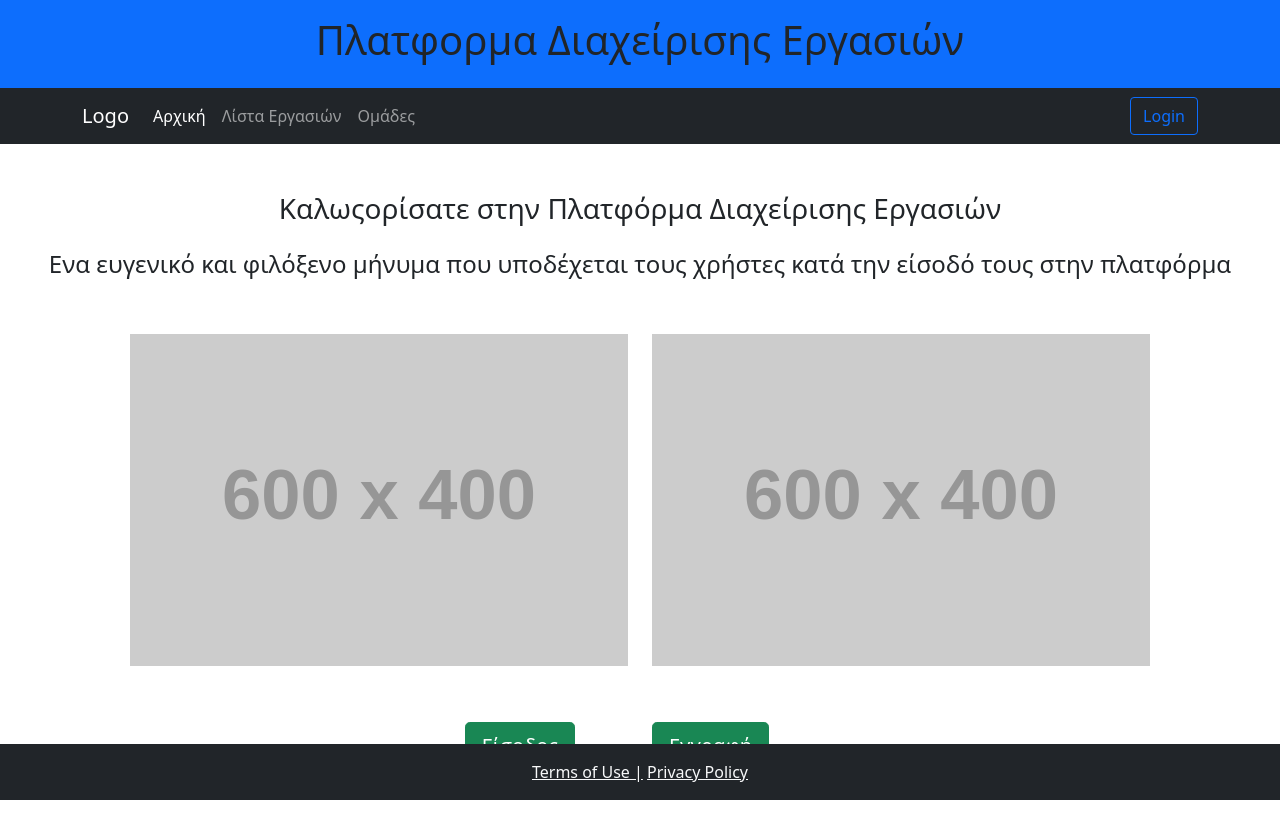
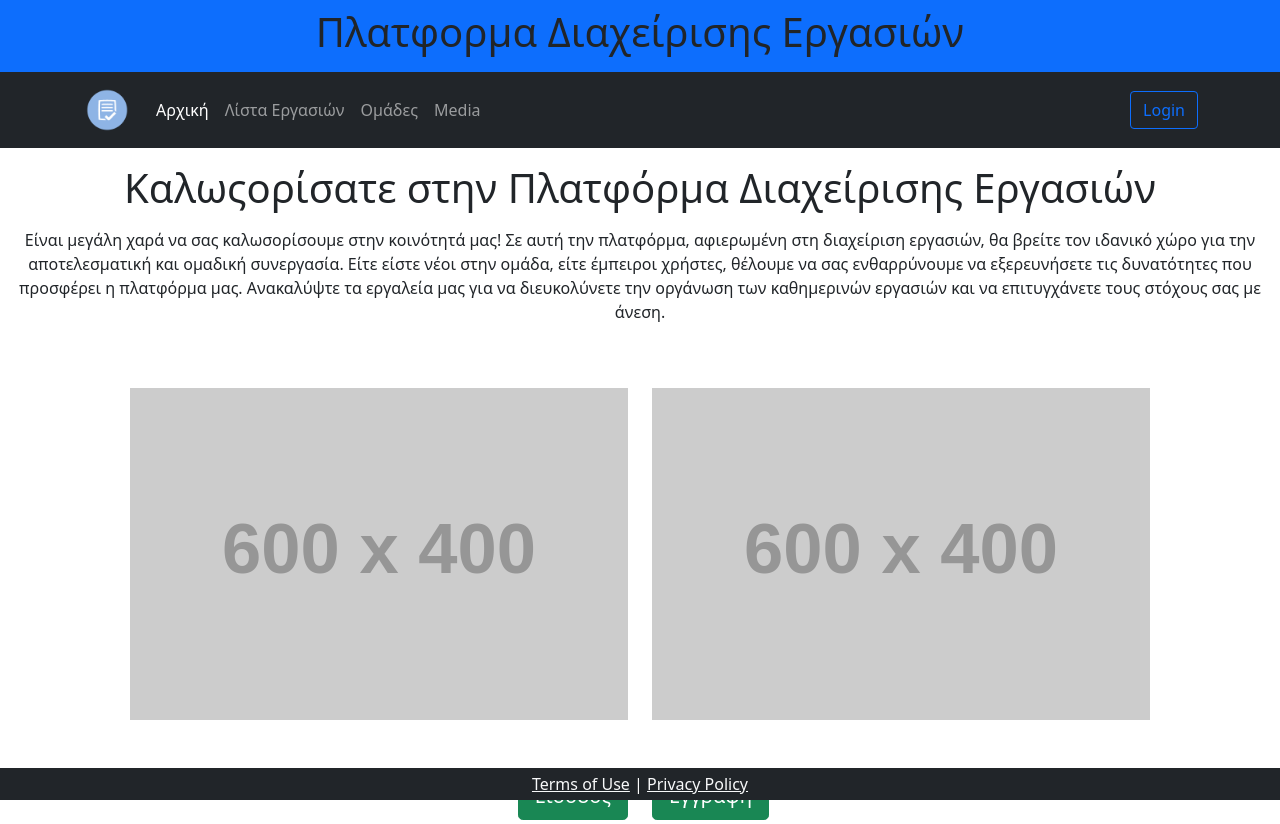
Before and after one commit to NikStefa/TreloLikeProject, a plain HTML site: page index.html in a window 1280 px wide. Before the commit the page ends 800 px from the top, so only its background shows below. Drawn offline with nearby package versions, Linux system fonts and the light colour scheme; placeholder pictures from the web are drawn by us.

Commit message:
Stage 1 of the Website V.01

```diff
--- a/index.html
+++ b/index.html
@@ -9,13 +9,13 @@
 </head>
 <body>
 
-<header class="bg-primary p-3 text-center">
+<header class="bg-primary p-2 text-center">
     <h1 class="">Πλατφορμα Διαχείρισης Εργασιών</h1>
 </header>
-
+<!-- Navigation menu-->
 <nav class="navbar navbar-expand-lg navbar-dark bg-dark">
     <div class="container">
-      <a class="navbar-brand" href="index.html">Logo</a>
+      <a class="navbar-brand" href="index.html"><img style="max-width: 50px;" src="/Images/task-manager-favicon-color.png" alt="logo"></a>
       <button class="navbar-toggler" type="button" data-bs-toggle="collapse" data-bs-target="#navbarScroll" aria-controls="navbarScroll" aria-expanded="false" aria-label="Toggle navigation">
         <span class="navbar-toggler-icon"></span>
       </button>
@@ -30,6 +30,9 @@
           <li class="nav-item">
             <a class="nav-link " href="omades.html" >Ομάδες</a>
           </li>
+          <li class="nav-item">
+            <a class="nav-link " href="Media.html" >Media</a>
+          </li>
         </ul>
         <form class="d-flex">
             <a href="login_form.html" class="btn btn-outline-primary " tabindex="-1" role="button" aria-disabled="true">Login</a>
@@ -39,13 +42,15 @@
   </nav>
 
 <!-- Content goes here -->
-<div class="container-fluid">
+<div class="container-fluid ">
     <div class="row">
-        <div class="col-12 text-center pt-5 pb-3">
-            <h3>Καλωςορίσατε στην Πλατφόρμα Διαχείρισης Εργασιών</h3>
+        <div class="col-12 text-center pt-3 pb-2">
+            <h1>Καλωςορίσατε στην Πλατφόρμα Διαχείρισης Εργασιών</h1>
         </div>
         <div class="col-12 text-center">
-            <h4>Ενα ευγενικό και φιλόξενο μήνυμα που υποδέχεται τους χρήστες κατά την είσοδό τους στην πλατφόρμα</h4>
+            <p >Είναι μεγάλη χαρά να σας καλωσορίσουμε στην κοινότητά μας! Σε αυτή την πλατφόρμα, αφιερωμένη στη διαχείριση εργασιών, θα βρείτε τον ιδανικό χώρο για την αποτελεσματική και ομαδική συνεργασία.
+
+              Είτε είστε νέοι στην ομάδα, είτε έμπειροι χρήστες, θέλουμε να σας ενθαρρύνουμε να εξερευνήσετε τις δυνατότητες που προσφέρει η πλατφόρμα μας. Ανακαλύψτε τα εργαλεία μας για να διευκολύνετε την οργάνωση των καθημερινών εργασιών και να επιτυγχάνετε τους στόχους σας με άνεση.</p>
         </div>
     </div>
     <div class="container">
@@ -57,21 +62,24 @@
                 <img src="https://placehold.co/600x400?text=Image 2" class="img-fluid" alt="image 2">
             </div>
         </div>
-        <div class="row justify-content-center p-2">
-          <div class="col-2 ">
+        <div class="row justify-content-center p-1">
+          <div class="col-6 text-end">
               <a href="login_form.html" class="btn btn-success btn-lg" tabindex="-1" role="button" aria-disabled="true">Είσοδος</a>
           </div>
-          <div class="col-2 ">
+          <div class="col-6 text-start">
               <a href="register.html" class="btn btn-success btn-lg" tabindex="-1" role="button" aria-disabled="true">Εγγραφή </a>
           </div>
       </div>
     </div>
 </div>
-
-<footer class="text-white bg-dark p-3 text-center fixed-bottom">
-    <a class="link-light vr" href="terms.pdf" target="_blank">Terms of Use |</a>
-    <a class="link-light" href="privacy.pdf" target="_blank"> Privacy Policy</a>
+<!-- Footer -->
+<div class="fixed-bottom">
+  <footer class="text-white bg-dark p-1 text-center ">
+    <a class="link-light d-inline" href="Files/Terms/ToU.pdf" target="_blank">Terms of Use</a>
+    <p class="d-inline">|</p>
+    <a class="link-light d-inline" href="Files/Privacy Policy/Privacy Policy.pdf" target="_blank"> Privacy Policy</a>
 </footer>
+</div>
 
 <!-- Add Bootstrap JS and Popper.js scripts -->
 <script src="https://cdn.jsdelivr.net/npm/bootstrap@5.0.2/dist/js/bootstrap.bundle.min.js"></script>
```
Also changed, not shown: Media.html (added, +70 -0 lines), lista_ergasiwn.html (+13 -7 lines), login_form.html (+13 -7 lines), omades.html (+14 -8 lines), register.html (+13 -7 lines), Images/task-manager-favicon-color.png (added), Images/task-manager-high-resolution-logo-transparent.png (added), 3 other files.
